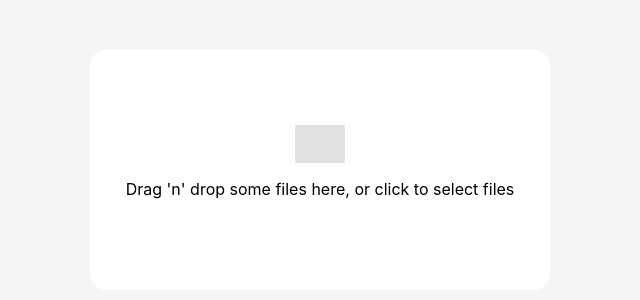
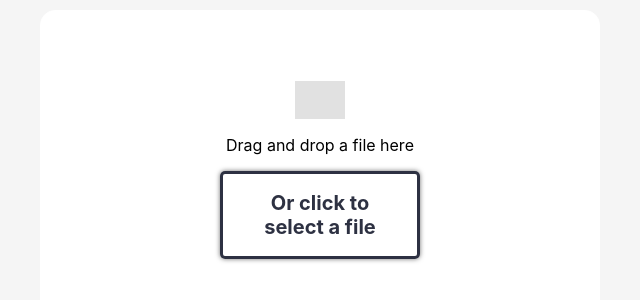
Before and after one commit to ALAMAO/pencil-interview-task, a React (Create React App) app in the folder frontend/: page / in a window 1280 px wide. Shown: the part 250-550 px from the top of the page, without its empty margins (320-960 px from the left). Built offline with nearby package versions, Linux system fonts and the light colour scheme; grey boxes are pictures that could not be loaded.

Commit message:
Add minor aesthetics to front page

```diff
--- a/frontend/src/components/Upload/Upload.js
+++ b/frontend/src/components/Upload/Upload.js
@@ -77,7 +77,12 @@ export default class Upload extends Component {
                         {/* Creates a break for the words to be on next line */}
                         <div className={classes.break}></div>
                         <input {...getInputProps()} />
-                        <p>Drag 'n' drop some files here, or click to select files</p>
+                        <p>Drag and drop a file here</p>
+                        <div className={classes.break}></div>
+                        <a className={classes.MockButton}>
+                            <span className={classes.away}>Or click to select a file</span>
+                            <span class={classes.over}>Max File Size: 30MB</span>
+                        </a>
 
                     </div>
 
@@ -87,7 +92,15 @@ export default class Upload extends Component {
         </Dropzone>
 
         if (this.state.isLoading) {
-            dropZone = <div className={classes.Loader}>Loading...</div>
+            dropZone = <>
+                <div className={classes.Loader}>
+                    Loader
+                </div>
+                <div className={classes.break}></div>
+                <h1> Please Wait While We Classify Your Image</h1>
+                <div className={classes.break}></div>
+                <span style={{ fontSize: "5rem" }} role="img" aria-label="sheep">🤗</span>
+            </>
         }
 
         return (<div className={classes.Centre}>
--- a/frontend/src/components/Upload/Upload.module.css
+++ b/frontend/src/components/Upload/Upload.module.css
@@ -1,3 +1,5 @@
+@import url('https://fonts.googleapis.com/css?family=Roboto:300,400,500&display=swap');
+
 .Centre {
     display: flex;
     flex-direction: row;
@@ -15,21 +17,64 @@
     justify-content: center;
     align-items: center;
     align-content: center;
-    width: fit-content;
+    width: 70vh;
     border: 1px solid white;
     box-sizing: border-box;
     padding: 10px;
     border-radius: 15px;
-    height: 30vh;
+    height: 40vh;
     flex-wrap: wrap;
     background-color: rgb(255,255,255);
+}
+
+.Card:hover {
+  box-shadow: 0 5px 15px rgba(0,0,0,0.01), 0 5px 5px rgba(0,0,0,0.05);
 
 }
 
-.Card:hover {
-  box-shadow: 0 5px 15px rgba(0,0,0,0.2), 0 10px 10px rgba(0,0,0,0.1);
-  font-family: Cambria, Cochin, Georgia, Times, 'Times New Roman', serif;
+.MockButton {
+	 box-sizing: border-box;
+	 height: 50px;
+   width: 200px;
+   border-radius: 5px;
+	 display: table;
+	 font-size: 20px;
+	 font-weight: bold;
+	 box-shadow: 0px 0px 5px 0px rgba(0, 0, 0, 0.55);
+	 transition: background 0.5s;
+	 cursor: pointer;
 }
+ .MockButton span {
+   width: 100%;
+   border-radius: 5px;
+	 height: 100%;
+	 padding: 20px;
+	 color: #2d3142;
+	 box-shadow: 0 0 0 3px #2d3142 inset;
+	 background: transparent;
+}
+ .MockButton .away {
+	 display: table-cell;
+	 vertical-align: middle;
+	 text-align: center;
+}
+ .MockButton .over {
+	 display: none;
+}
+ .MockButton:hover span.away {
+	 display: none;
+}
+ .MockButton:hover span.over {
+	 display: table-cell;
+	 vertical-align: middle;
+	 text-align: center;
+	 color: white;
+	 box-shadow: none;
+}
+ .MockButton:hover {
+	 background: #2d3142;
+}
+
 
 .break {
   flex-basis: 100%;
```
